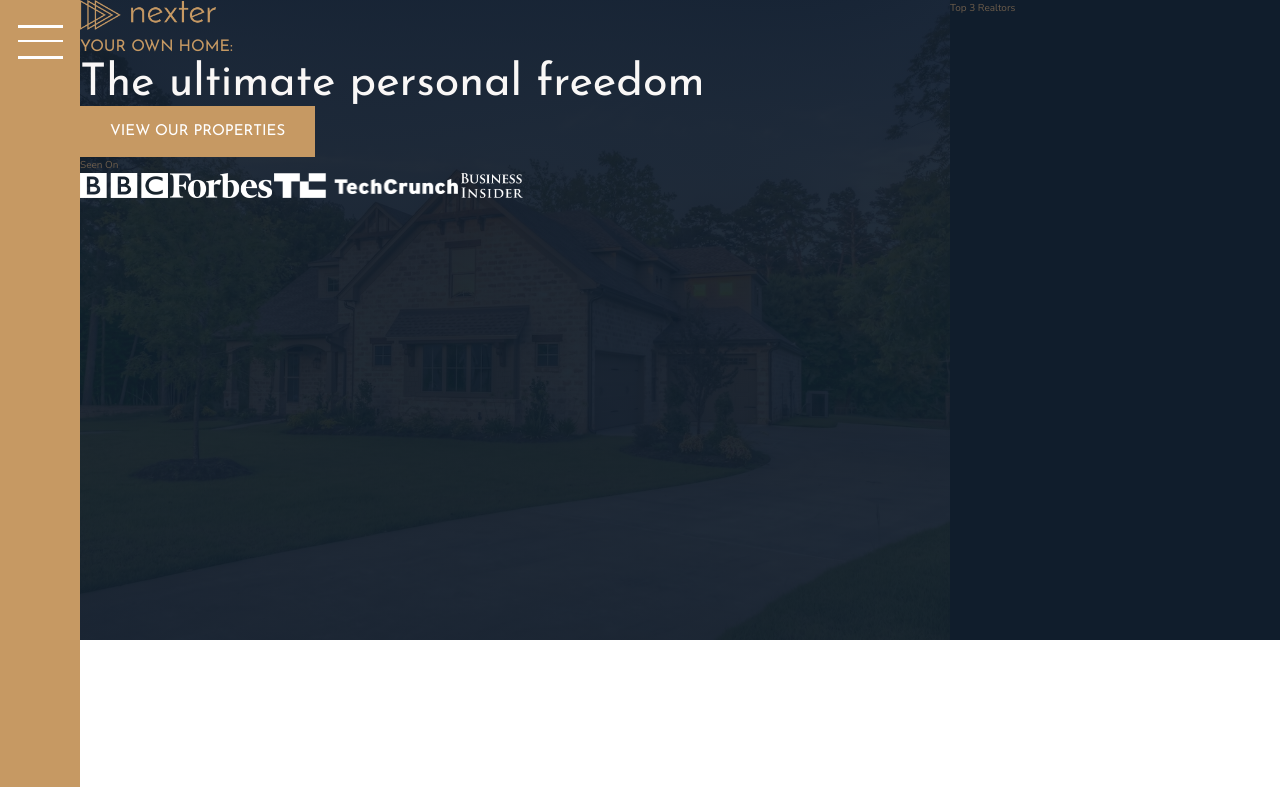
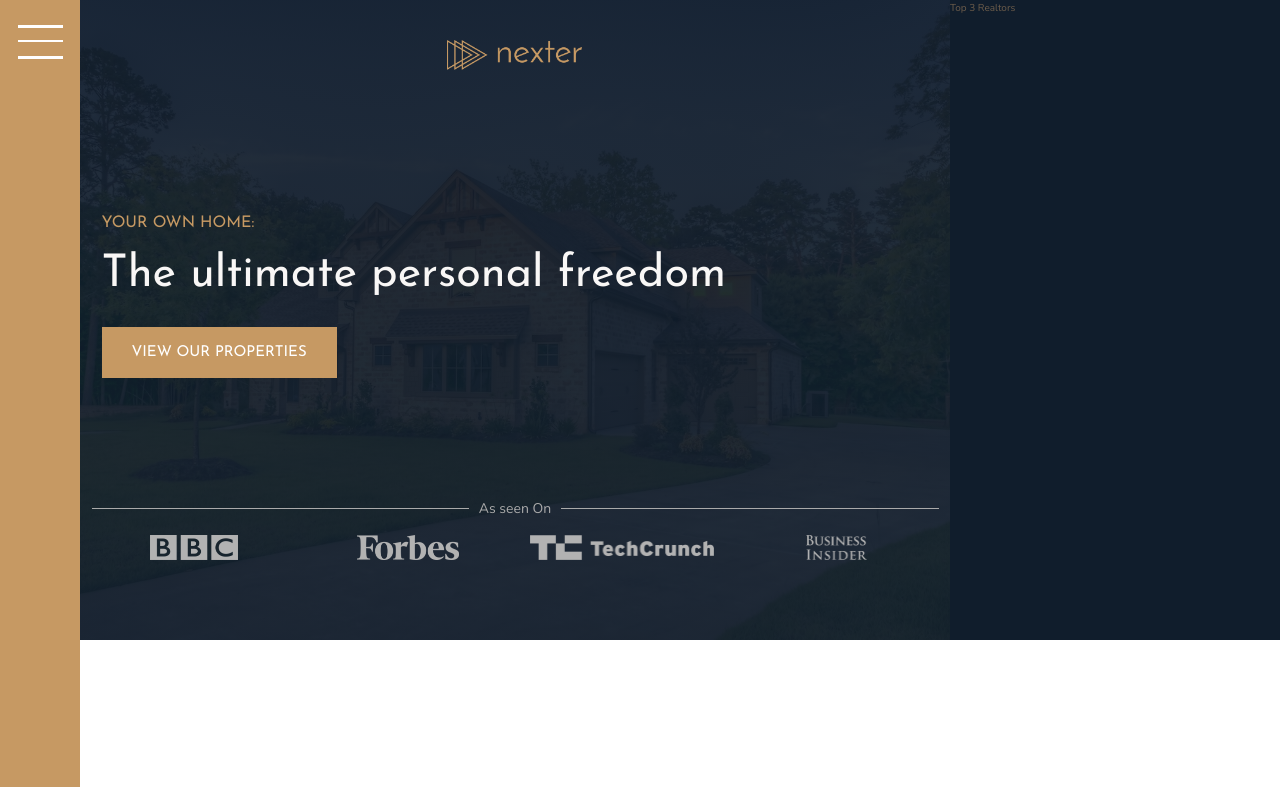
Before and after one commit to MhmodTayel/Nexter, a website: page index.html in a window 1280 px wide. Shown: the top 787 px of the page. Drawn offline with nearby package versions, Linux system fonts and the light colour scheme.

Commit message:
done with header section

```diff
--- a/index.html
+++ b/index.html
@@ -22,8 +22,8 @@
       <img src="img/logo.png" alt="logo" class="header__logo" />
       <h3 class="heading-3">Your Own Home:</h3>
       <h1 class="heading-1">The ultimate personal freedom</h1>
-      <button class="btn">View our properties</button>
-      <div class="header__seenon-text">Seen On</div>
+      <button class="btn header__btn">View our properties</button>
+      <div class="header__seenon-text">As seen On</div>
       <div class="header__seenon-logos">
         <img src="img/logo-bbc.png" alt="bbc" />
         <img src="img/logo-forbes.png" alt="forbes" />
--- a/sass/_header.scss
+++ b/sass/_header.scss
@@ -8,17 +8,58 @@
     url("../img/hero.jpeg");
   background-size: cover;
   background-position: center;
+  padding: 8rem;
+  padding-top: 4rem;
+  display: grid;
+  grid-template-rows: 1fr min-content 6rem 1fr;
+  grid-template-columns: max-content;
+  grid-row-gap: 1.5rem;
+  justify-content: center;
 
   &__logo {
     height: 3rem;
+    justify-self: center;
+  }
+
+  &__btn {
+    align-self: start;
+    justify-self: start;
   }
 
   &__seenon-text {
+    display: grid;
+    grid-template-columns: 1fr max-content 1fr;
+    align-items: center;
+    font-size: 1.4rem;
+    color: $color-grey-light-2;
+
+    &::before {
+      content: "";
+      background-color: $color-grey-light-2;
+      width: 100%;
+      height: 1px;
+      display: block;
+      margin-left: -1rem;
+    }
+
+    &::after {
+      content: "";
+      background-color: $color-grey-light-2;
+      width: 100%;
+      height: 1px;
+      display: block;
+      margin-left: 1rem;
+    }
   }
 
   &__seenon-logos {
+    display: grid;
+    grid-template-columns: repeat(4, 1fr);
+    justify-items: center;
+    grid-gap: 3rem;
     img {
       height: 2.5rem;
+      filter: brightness(70%);
     }
   }
 }
```
Also changed, not shown: css/style.css.
